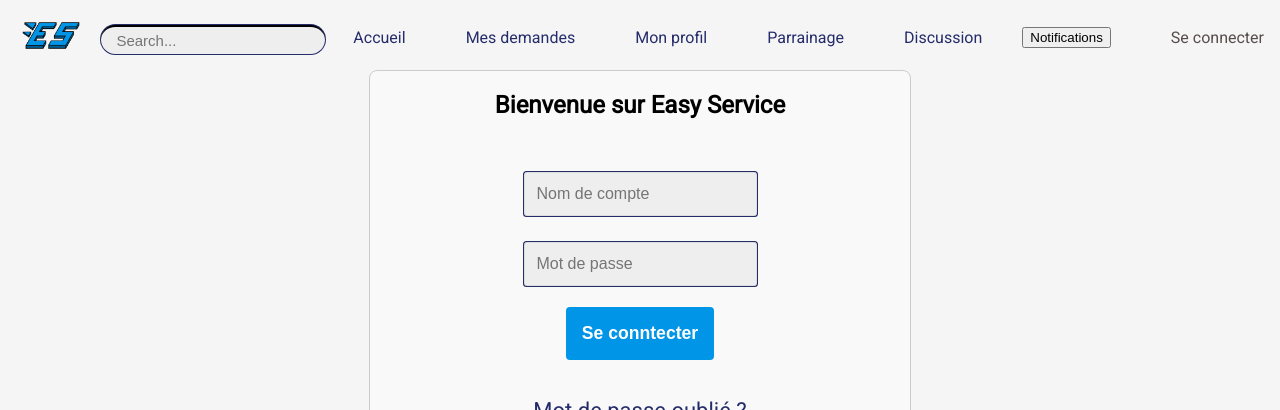
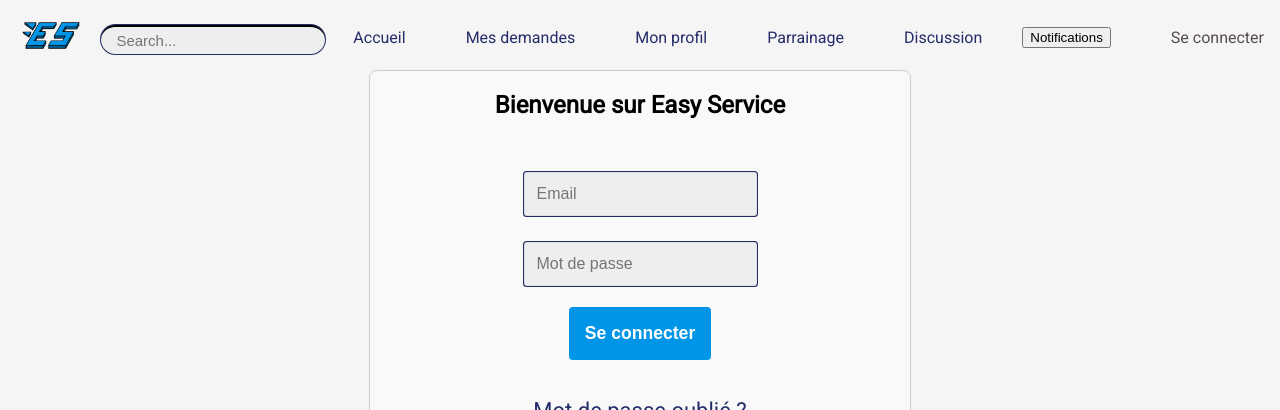
Before and after one commit to valentin-d-r/EasyServ, a React (Create React App) app in the folder easyservice/: page /Login in a window 1280 px wide. Shown: the top 410 px of the page. Built offline with nearby package versions, Linux system fonts and the light colour scheme.

Commit message:
front-back login.js

```diff
--- a/easyservice/src/front/login.js
+++ b/easyservice/src/front/login.js
@@ -1,32 +1,86 @@
-import React from 'react';
-import '../style/Login.css'
+import React from "react";
+import "../style/Login.css";
+import axios from "axios";
 
+const handleSubmit = async (e) => {
+  console.log("----|||||test");
+  e.preventDefault();
 
+  // Récupérer les valeurs des champs du formulaire
+  const mail = e.target.elements.Email.value;
+  const password = e.target.elements.Password.value;
+  // Ajoutez d'autres champs selon vos besoins
+
+  // Créez un objet contenant les données à envoyer
+  const data = {
+    mail,
+    password,
+    // Ajoutez d'autres champs selon vos besoins
+  };
+  console.log(data);
+  try {
+    // Effectuer la requête POST avec un en-tête Content-Type explicitement défini
+    const response = await axios.post(
+      "http://localhost:3150/api/auth/login/",
+      data,
+      {
+        headers: {
+          "Content-Type": "application/json",
+        },
+      }
+    );
+
+    // Traitez la réponse si nécessaire
+    console.log(response.data);
+  } catch (error) {
+    // Gérez les erreurs de requête
+    console.error(error);
+  }
+};
 
 const Login = () => (
-
   <div className="log-container">
-    <form className="form" id="login">
+    <form className="form" onSubmit={handleSubmit} id="login">
       <h1 className="form__title">Bienvenue sur Easy Service</h1>
       <div className="form__message form__message--error" />
       <div className="form__input-group">
-        <input type="text" id="Username" className="form__input" autofocus placeholder="Nom de compte" />
+        <input
+          type="text"
+          id="mail"
+          name="mail"
+          className="form__input"
+          autofocus
+          placeholder="Email"
+        />
         <div className="form__input-error-message" />
       </div>
       <div className="form__input-group">
-        <input type="password" id="Password" className="form__input" autofocus placeholder="Mot de passe" />
+        <input
+          type="password"
+          id="password"
+          name="password"
+          className="form__input"
+          autofocus
+          placeholder="Mot de passe"
+        />
         <div className="form__input-error-message" />
       </div>
       <div className="form__input-group">
-        <button className="form__button" type="submit">Se conntecter</button>
+        <button className="form__button" type="submit">
+          Se connecter
+        </button>
       </div>
       <p className="form__text">
-        <a href="#" className="form__link">Mot de passe oublié ?</a>
+        <a href="#" className="form__link">
+          Mot de passe oublié ?
+        </a>
       </p>
       <p className="form__text">
-        <a className="form__link" href="./Register" id="linkCreateAccount">Je n'ai pas de compte ? Créer un compte</a>
+        <a className="form__link" href="./Register" id="linkCreateAccount">
+          Je n'ai pas de compte ? Créer un compte
+        </a>
       </p>
     </form>
   </div>
-)
-export default Login
+);
+export default Login;
```
